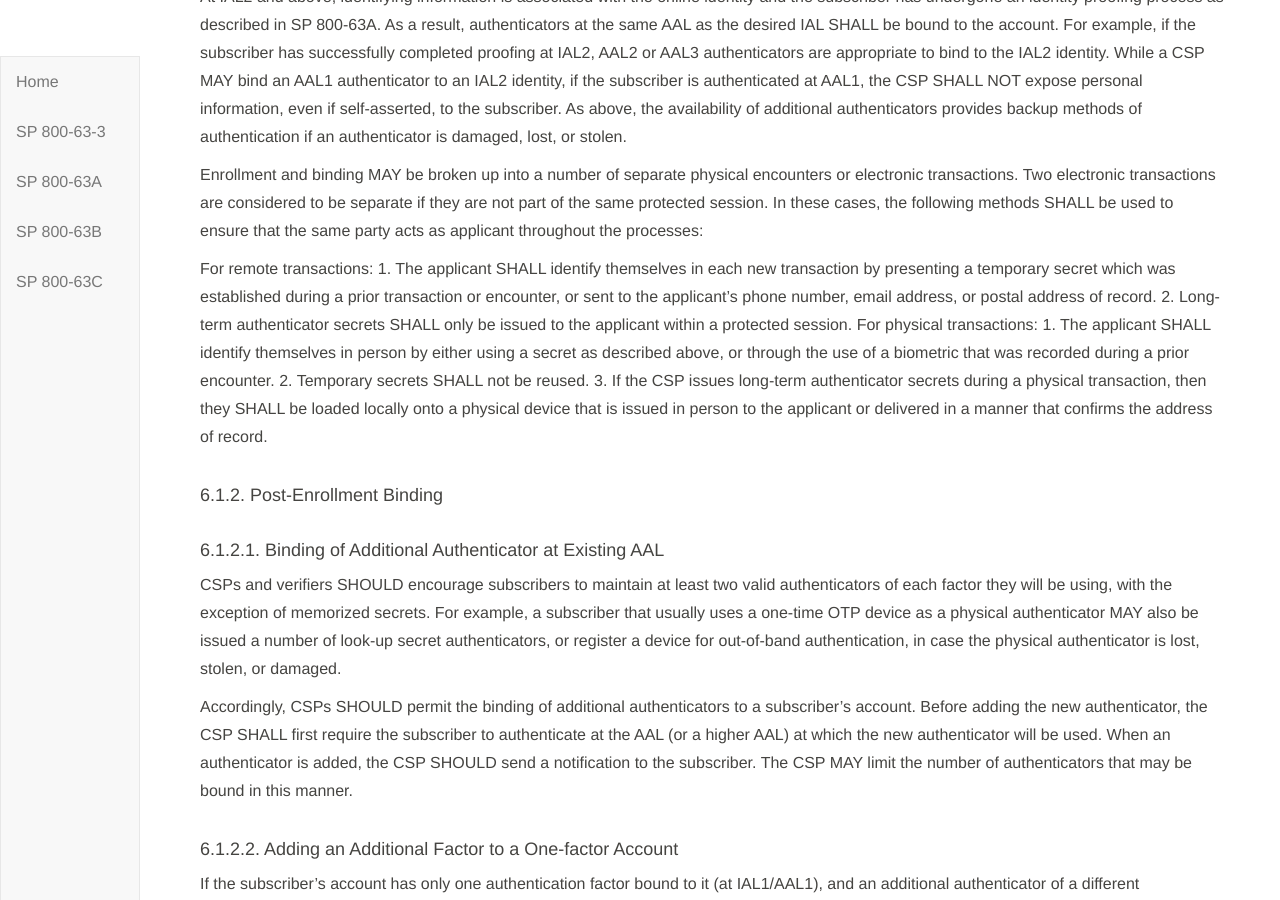
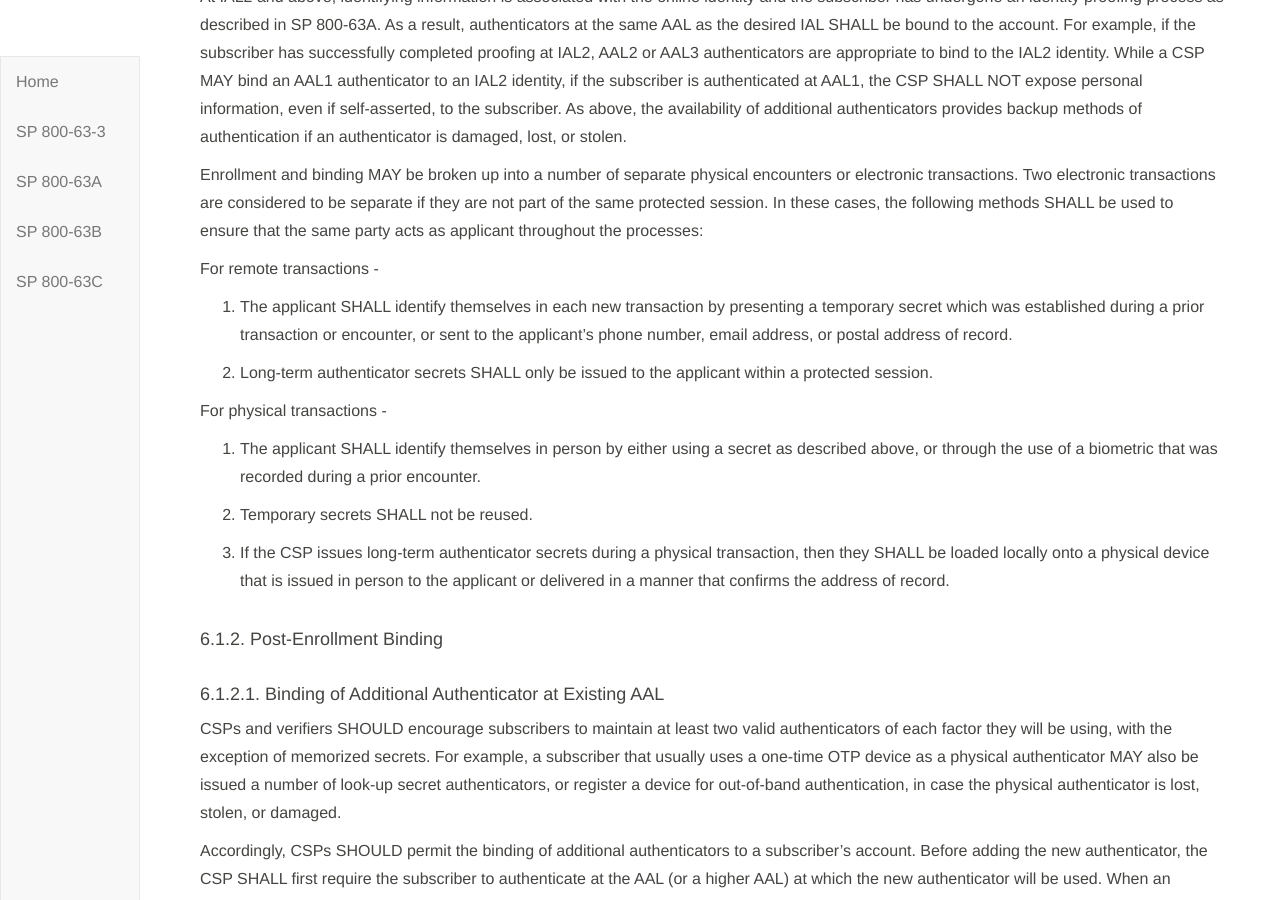
Before and after one commit to usnistgov/800-63-3, a Jekyll site: the page built from sp800-63b/sec6_lifecycle.md, in a window 1280 px wide and 900 px high, scrolled down 867 px. Built offline with Jekyll 4.4.1, drawn with Linux system fonts in a browser that asks for light colours; our own code applies the rules of GitHub Pages for plain Markdown files.

Commit message:
Update sec6_lifecycle.md

```diff
--- a/sp800-63b/sec6_lifecycle.md
+++ b/sp800-63b/sec6_lifecycle.md
@@ -24,13 +24,19 @@ At IAL2 and above, identifying information is associated with the online identit
 
 Enrollment and binding MAY be broken up into a number of separate physical encounters or electronic transactions. Two electronic transactions are considered to be separate if they are not part of the same protected session. In these cases, the following methods SHALL be used to ensure that the same party acts as applicant throughout the processes:
 
-For remote transactions:
-	1. The applicant SHALL identify themselves in each new transaction by presenting a temporary secret which was established during a prior transaction or encounter, or sent to the applicant's phone number, email address, or postal address of record.
-	2. Long-term authenticator secrets SHALL only be issued to the applicant within a protected session.
-For physical transactions:
-	1. The applicant SHALL identify themselves in person by either using a secret as described above, or through the use of a biometric that was recorded during a prior encounter.
-	2. Temporary secrets SHALL not be reused.
-	3. If the CSP issues long-term authenticator secrets during a physical transaction, then they SHALL be loaded locally onto a physical device that is issued in person to the applicant or delivered in a manner that confirms the address of record.
+For remote transactions -
+
+1. The applicant SHALL identify themselves in each new transaction by presenting a temporary secret which was established during a prior transaction or encounter, or sent to the applicant's phone number, email address, or postal address of record.
+
+2. Long-term authenticator secrets SHALL only be issued to the applicant within a protected session.
+
+For physical transactions -
+
+1. The applicant SHALL identify themselves in person by either using a secret as described above, or through the use of a biometric that was recorded during a prior encounter.
+
+2. Temporary secrets SHALL not be reused.
+
+3. If the CSP issues long-term authenticator secrets during a physical transaction, then they SHALL be loaded locally onto a physical device that is issued in person to the applicant or delivered in a manner that confirms the address of record.
 
 
 #### <a name="post-enroll-bind"></a> 6.1.2. Post-Enrollment Binding
```
